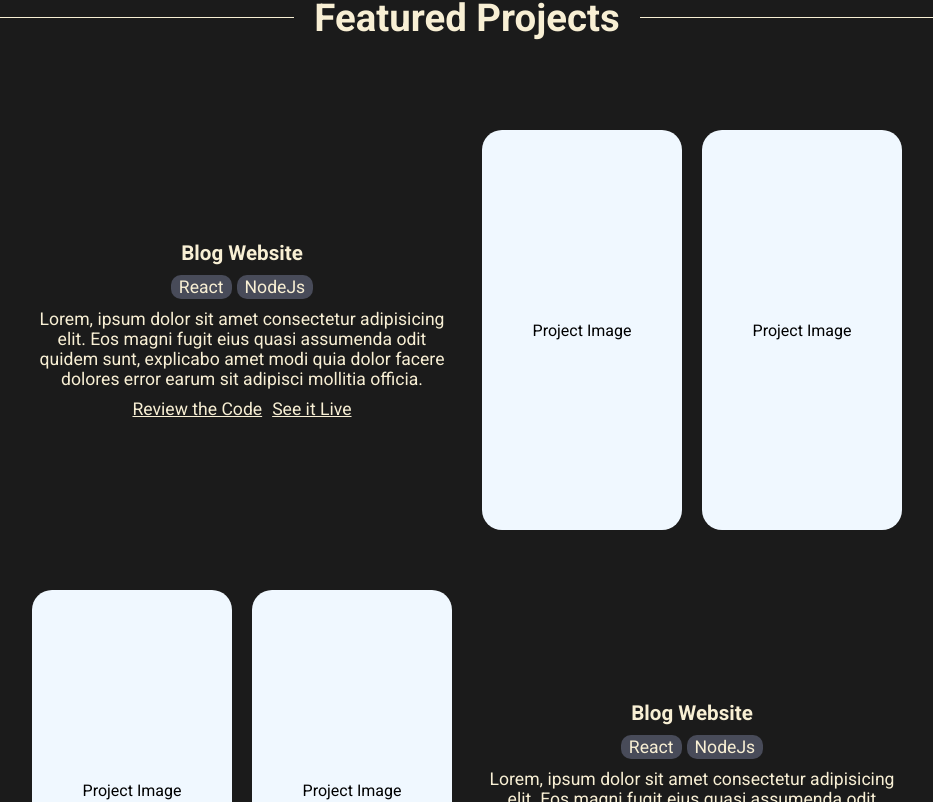
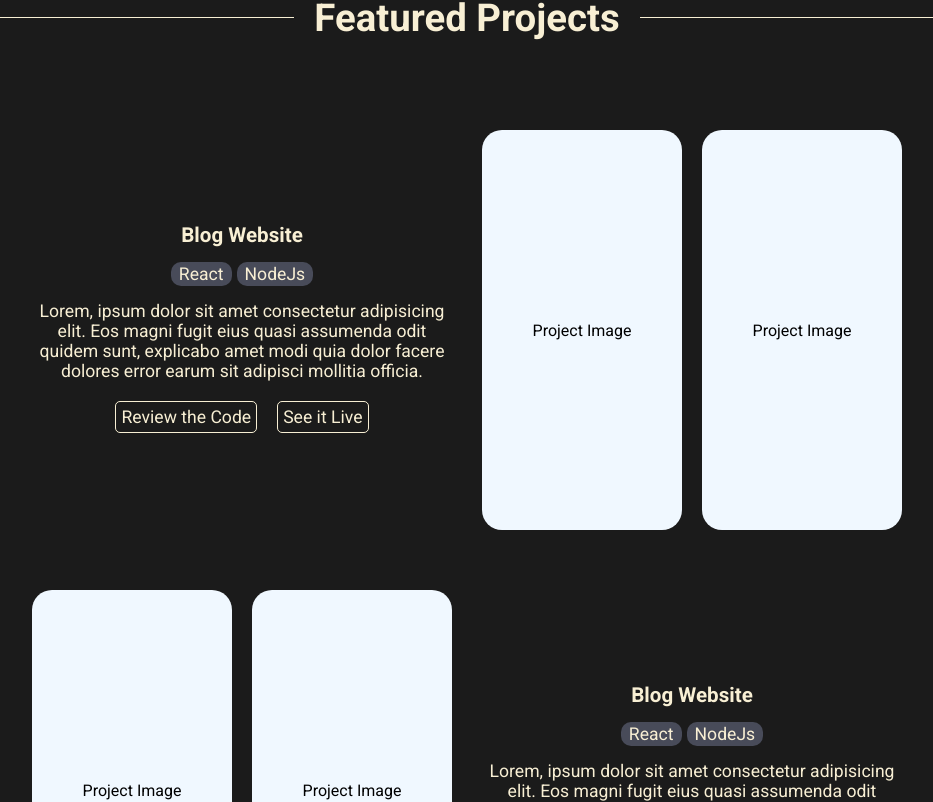
Before and after one commit to pbrebner/pbrebner.github.io, a React (Vite) app: page / in a window 1280 px wide. Shown: the part 1238-2040 px from the top of the page, without its empty margins (173-1106 px from the left). Built offline with nearby package versions, Linux system fonts and the light colour scheme.

Commit message:
Update link styling

```diff
--- a/src/components/styles/ProjectContainer.css
+++ b/src/components/styles/ProjectContainer.css
@@ -32,7 +32,7 @@
     flex-direction: column;
     align-items: center;
     justify-content: center;
-    gap: 10px;
+    gap: 15px;
 
     grid-area: content;
 }
@@ -60,6 +60,18 @@
 
 .projectLink {
     color: var(--light-text);
+    text-decoration: none;
+    padding: 5px;
+    margin: 5px;
+    border: 1px solid var(--light-text);
+    border-radius: 5px;
+
+    transition: all 0.2s ease-in-out;
+}
+
+.projectLink:hover {
+    background-color: var(--light-text);
+    color: black;
 }
 
 @media (min-width: 800px) {
```
